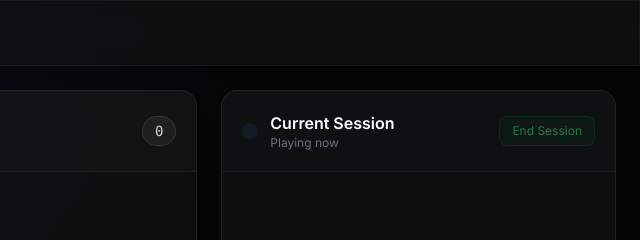
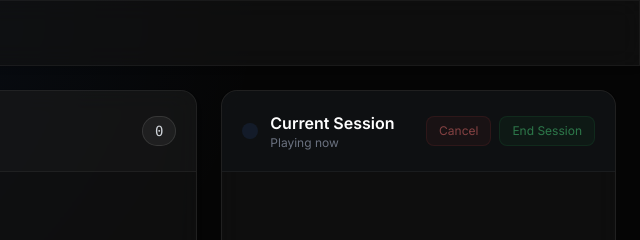
Before and after one commit to netwavers/ParticipationManager, a plain HTML site: page index.html in a window 1280 px wide. Shown: the top 240 px of the page, 640-1280 px from the left. Drawn offline with nearby package versions, Linux system fonts and the light colour scheme; some icons are missing.

Commit message:
feat: Implement Cancel Session feature

```diff
--- a/index.html
+++ b/index.html
@@ -381,10 +381,16 @@
                                     <p class="text-xs text-gray-500">Playing now</p>
                                 </div>
                             </div>
-                            <button @click="endSession" :disabled="currentSession.length === 0"
-                                class="text-xs px-3 py-1.5 rounded-lg bg-green-500/10 text-green-400 border border-green-500/20 hover:bg-green-500/20 transition-colors disabled:opacity-50 disabled:cursor-not-allowed">
-                                End Session
-                            </button>
+                            <div class="flex items-center gap-2">
+                                <button @click="cancelSession" :disabled="currentSession.length === 0"
+                                    class="text-xs px-3 py-1.5 rounded-lg bg-red-500/10 text-red-400 border border-red-500/20 hover:bg-red-500/20 transition-colors disabled:opacity-50 disabled:cursor-not-allowed">
+                                    Cancel
+                                </button>
+                                <button @click="endSession" :disabled="currentSession.length === 0"
+                                    class="text-xs px-3 py-1.5 rounded-lg bg-green-500/10 text-green-400 border border-green-500/20 hover:bg-green-500/20 transition-colors disabled:opacity-50 disabled:cursor-not-allowed">
+                                    End Session
+                                </button>
+                            </div>
                         </div>
 
                         <div class="flex-1 overflow-y-auto p-4 space-y-2 relative min-h-[200px]">
@@ -713,6 +719,18 @@
                     stopTimer();
                 };
 
+                const cancelSession = () => {
+                    if (currentSession.value.length === 0) return;
+                    if (!confirm('Are you sure you want to cancel the current session? All players will return to the queue.')) return;
+
+                    const players = [...currentSession.value];
+                    players.forEach(p => {
+                        waitingQueue.value.push({ ...p, status: 'waiting' });
+                    });
+                    currentSession.value = [];
+                    resetTimer();
+                };
+
                 const moveToSession = (user) => {
                     removeUser(user.id);
                     currentSession.value.push({ ...user, status: 'playing' });
@@ -854,7 +872,8 @@
                     formatTime,
                     toggleTimer,
                     resetTimer,
-                    timerStarted
+                    timerStarted,
+                    cancelSession
                 };
             }
         }).mount('#app');
```
